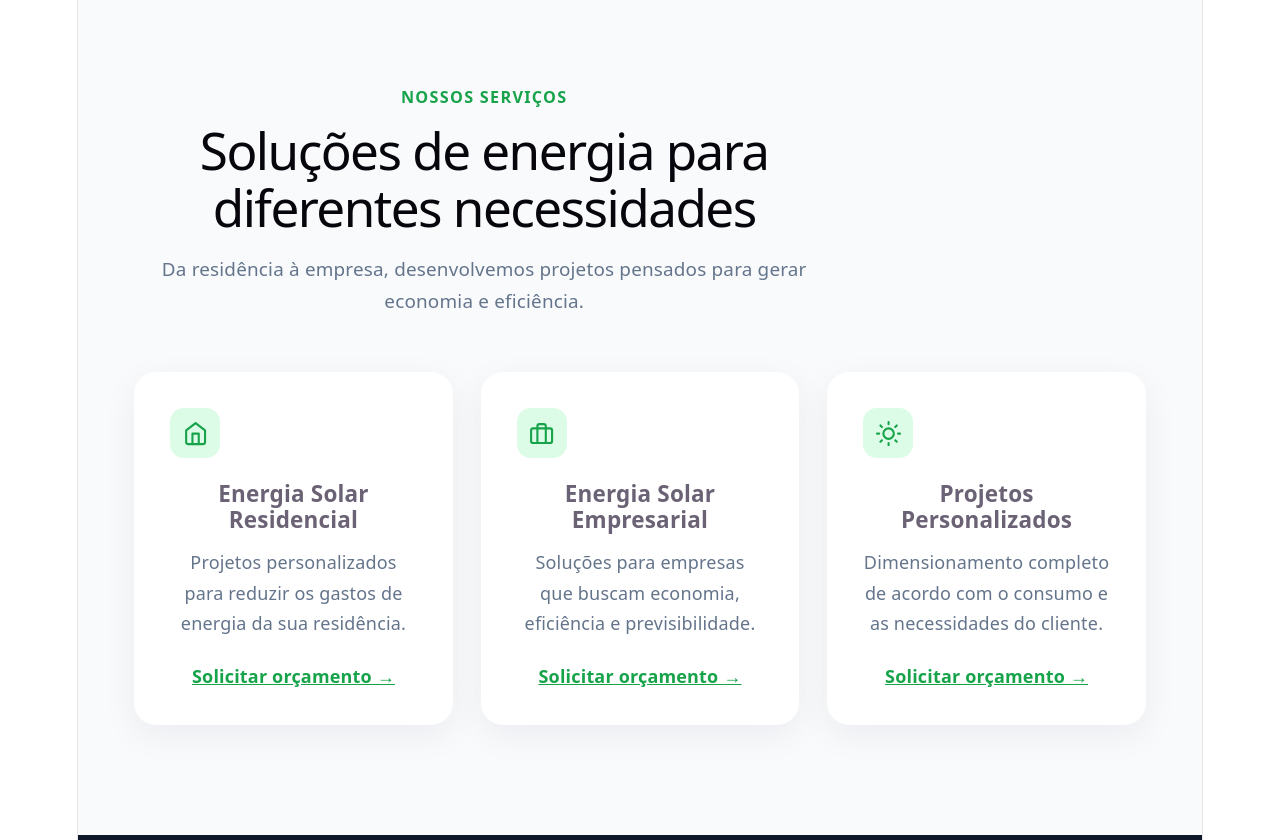
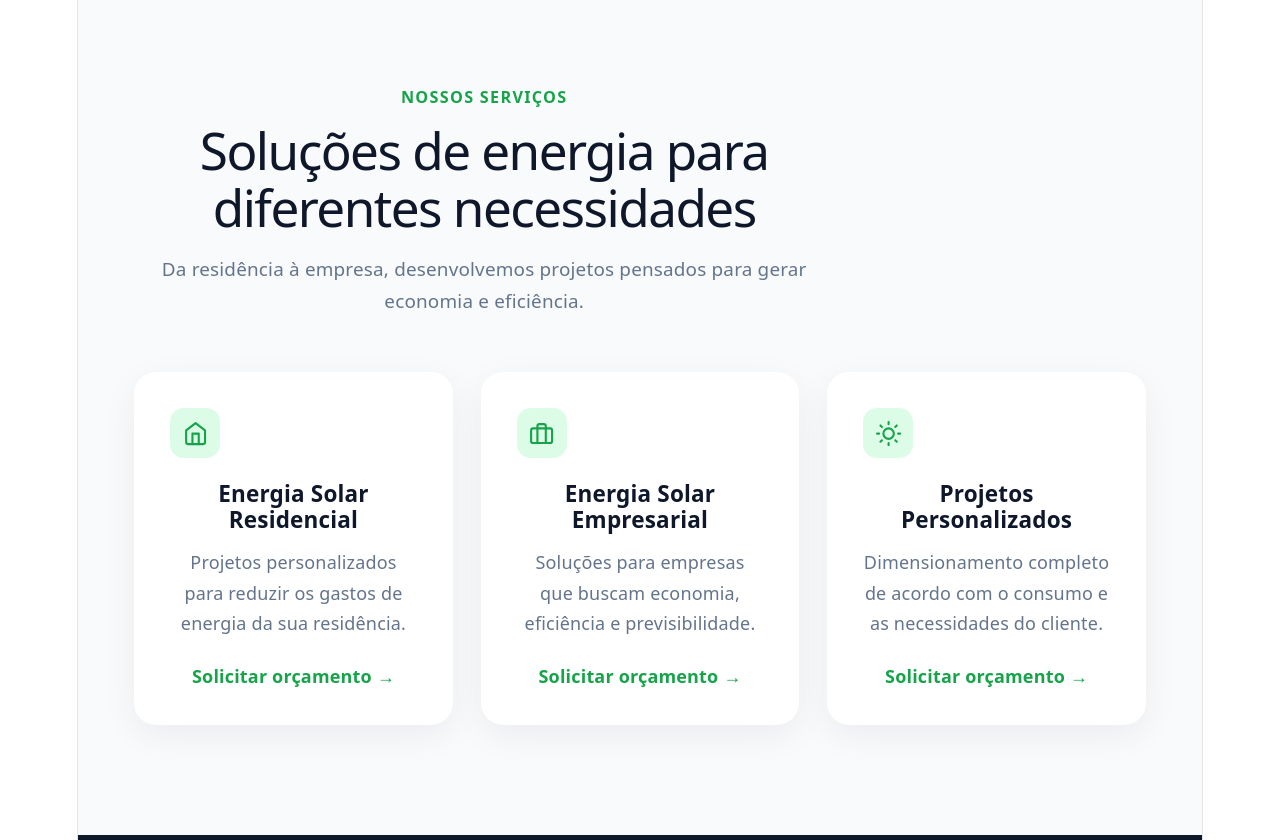
Before and after one commit to GabrielRans/solare-energia, a React (Vite) app: page / in a window 1280 px wide. Shown: the part 1960-2800 px from the top of the page. Built offline with nearby package versions, Linux system fonts and the light colour scheme.

Commit message:
style: improve links and heading contrast

```diff
--- a/src/index.css
+++ b/src/index.css
@@ -1391,3 +1391,26 @@ code {
     height: 54px;
   }
 }
+
+/* ===== AJUSTE VISUAL 01 ===== */
+
+a {
+  text-decoration: none;
+}
+
+.logo,
+.header-button,
+.btn-primary,
+.btn-secondary,
+.service-card a {
+  text-decoration: none;
+}
+
+.section-heading h2 {
+  color: #0f172a;
+}
+
+.service-card h3,
+.benefit-card h3 {
+  color: #0f172a;
+}
```
